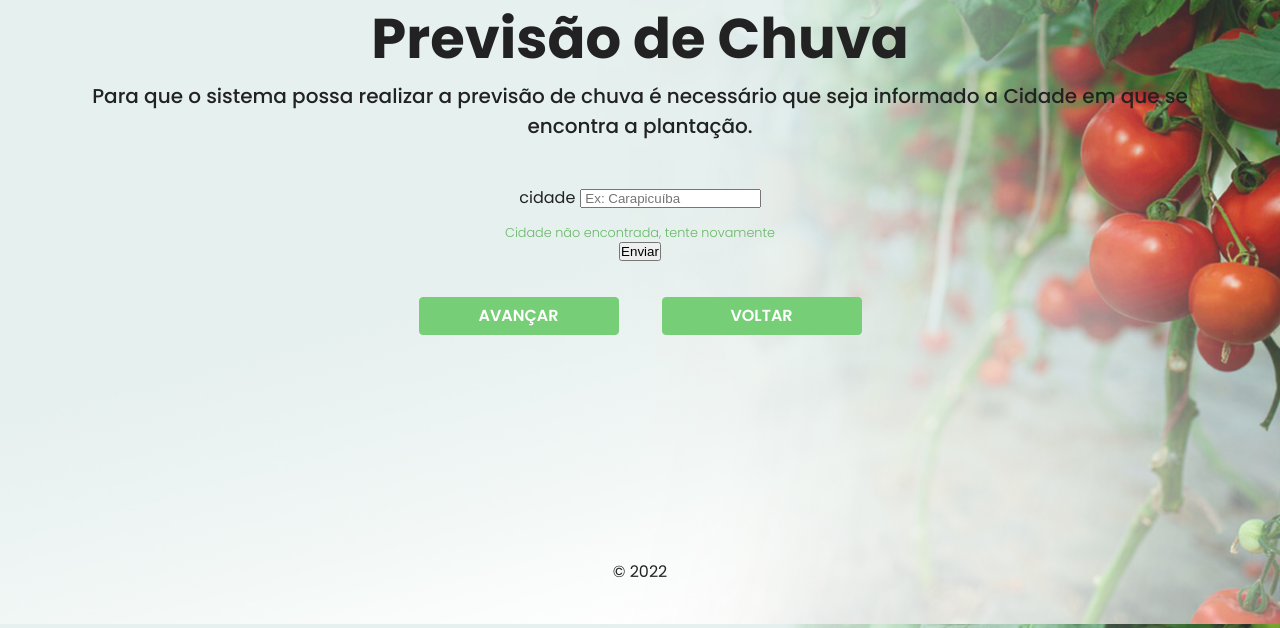
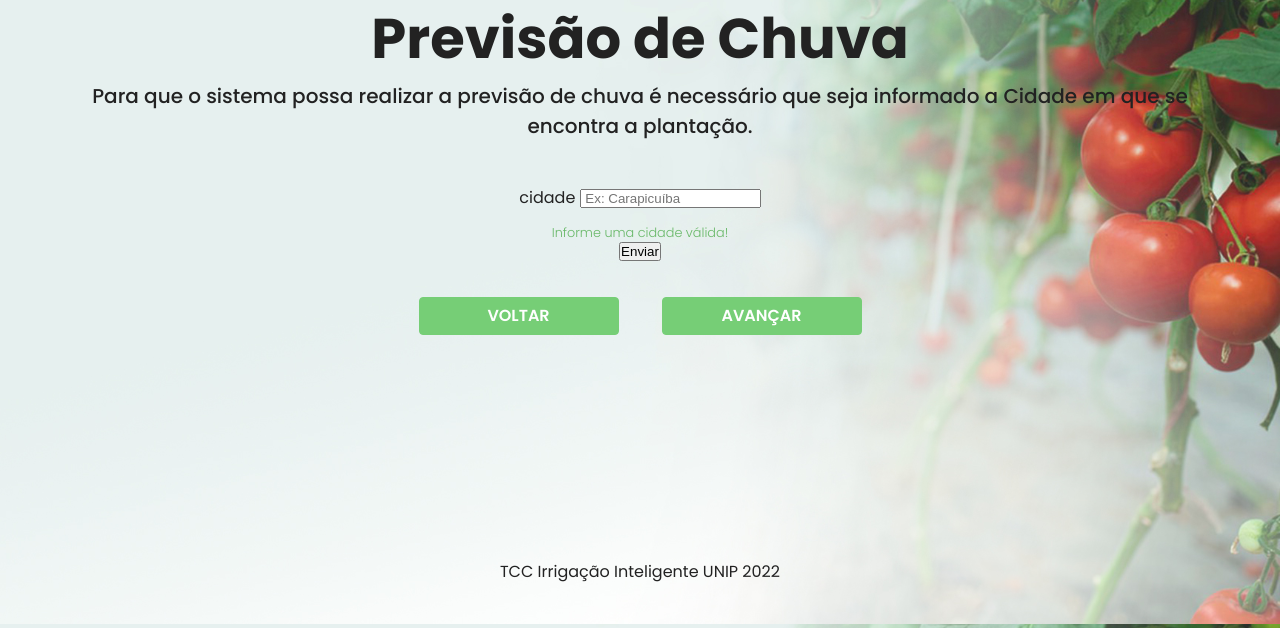
Before and after one commit to brunomedeiros95/tcc, a Flask app: page /api in a window 1280 px wide. Shown: the part 176-804 px from the top of the page. Run offline with Flask 2, Linux system fonts and the light colour scheme.

Commit message:
Atualizações finais 1.7.10

```diff
--- a/Programação/Aplicação Web/servidorweb/app.py
+++ b/Programação/Aplicação Web/servidorweb/app.py
@@ -90,7 +90,7 @@ def api():
         return render_template ("cidadeok.html")
     except:
         print('cidade não encontrada.')
-        erro = "Cidade não encontrada, tente novamente"
+        erro = "Informe uma cidade válida!"
 
     return render_template('api.html', erro=erro)
 
--- a/Programação/Aplicação Web/servidorweb/templates/api.html
+++ b/Programação/Aplicação Web/servidorweb/templates/api.html
@@ -16,9 +16,8 @@
 
       <input type="submit" value="Enviar">
       </form>
-
+      <a class="btn btn-primary" role="button" href="/calibrar"> VOLTAR </a>
       <a class="btn btn-primary" role="button" href="/index"> AVANÇAR </a>
-      <a class="btn btn-primary" role="button" href="/calibrar"> VOLTAR </a>
     </div>
 
     </div>
--- a/Programação/Aplicação Web/servidorweb/templates/calibrar.html
+++ b/Programação/Aplicação Web/servidorweb/templates/calibrar.html
@@ -8,8 +8,8 @@
     </p>
 
     <div class="btns--holder">
+      <a class="btn btn-primary" role="button" href="/componentes"> VOLTAR </a>
       <a class="btn btn-primary" role="button" href="/calibrar1"> AVANÇAR </a>
-      <a class="btn btn-primary" role="button" href="/componentes"> VOLTAR </a>
     </div>
   </div>
 </section>
--- a/Programação/Aplicação Web/servidorweb/templates/calibrar1.html
+++ b/Programação/Aplicação Web/servidorweb/templates/calibrar1.html
@@ -8,8 +8,8 @@
     </p>
 
     <div class="btns--holder">
+      <a class="btn btn-primary" role="button" href="/"> VOLTAR </a>
       <a class="btn btn-primary" role="button" href="/calibrar2"> AVANÇAR </a>
-      <a class="btn btn-primary" role="button" href="/"> VOLTAR </a>
     </div>
 
     </div>
--- a/Programação/Aplicação Web/servidorweb/templates/calibrar2.html
+++ b/Programação/Aplicação Web/servidorweb/templates/calibrar2.html
@@ -7,8 +7,8 @@
     </p>
 
     <div class="btns--holder">
+      <a class="btn btn-primary" role="button" href="/calibrar"> VOLTAR </a>
       <a class="btn btn-primary" role="button" href="/api"> AVANÇAR </a>
-      <a class="btn btn-primary" role="button" href="/calibrar"> VOLTAR </a>
     </div>
 
     </div>
--- a/Programação/Aplicação Web/servidorweb/templates/cidadeok.html
+++ b/Programação/Aplicação Web/servidorweb/templates/cidadeok.html
@@ -12,13 +12,14 @@
 
       <label for="cidade">cidade</label>
       <input type="text" placeholder = " Ex: Carapicuíba" name="cidade"><br><br>
-      <p class="mode--cidade"> Cidade cadastrada com sucesso!</p>
+      <p class="mode--cidade"> Cidade cadastrada com sucesso!</p><br><br>
 
       <input type="submit" value="Enviar">
       </form>
 
+      <a class="btn btn-primary" role="button" href="/calibrar"> VOLTAR </a>
       <a class="btn btn-primary" role="button" href="/index"> AVANÇAR </a>
-      <a class="btn btn-primary" role="button" href="/calibrar"> VOLTAR </a>
+
     </div>
 
     </div>
--- a/Programação/Aplicação Web/servidorweb/templates/template.html
+++ b/Programação/Aplicação Web/servidorweb/templates/template.html
@@ -32,7 +32,7 @@
     <main role="main">{% block content %} {% endblock %}</main>
     <footer>
       <div class="container">
-        <p>© 2022</p>
+        <p>TCC Irrigação Inteligente UNIP 2022</p>
       </div>
     </footer>
     <script src="{{ url_for('static', filename='js/script.js') }}"></script>
```
